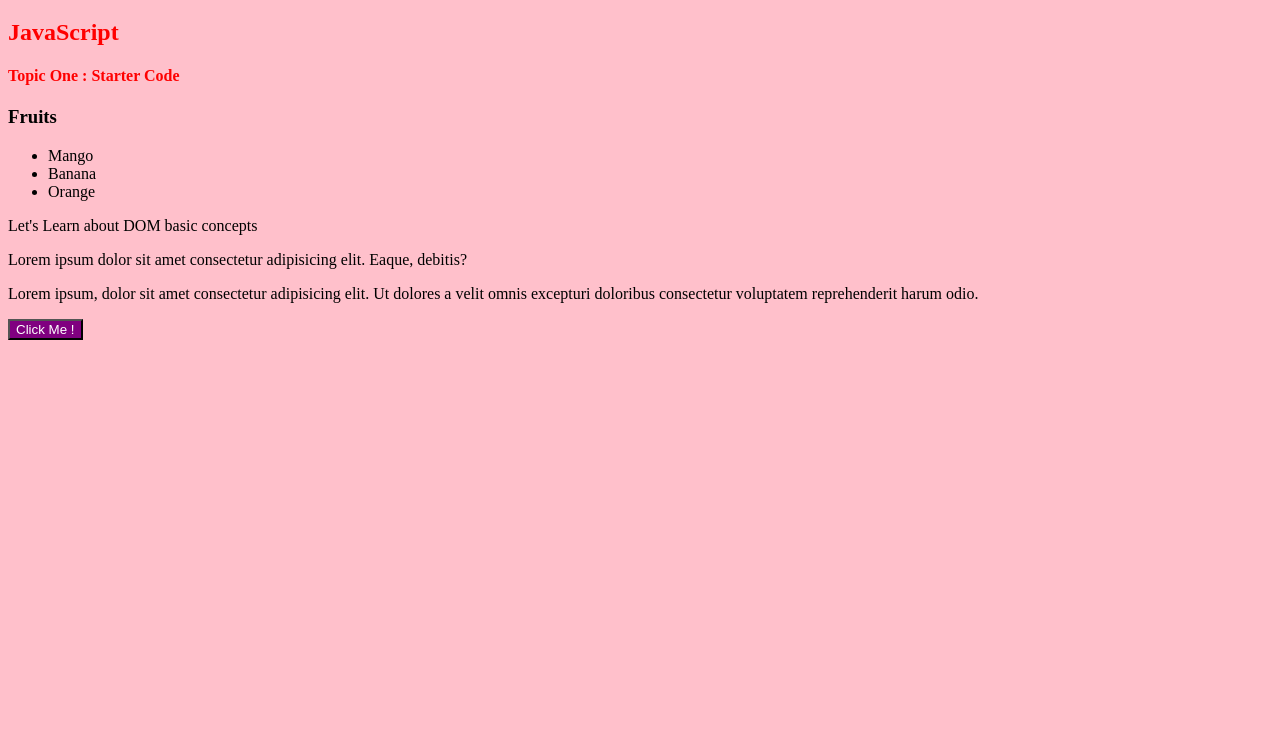
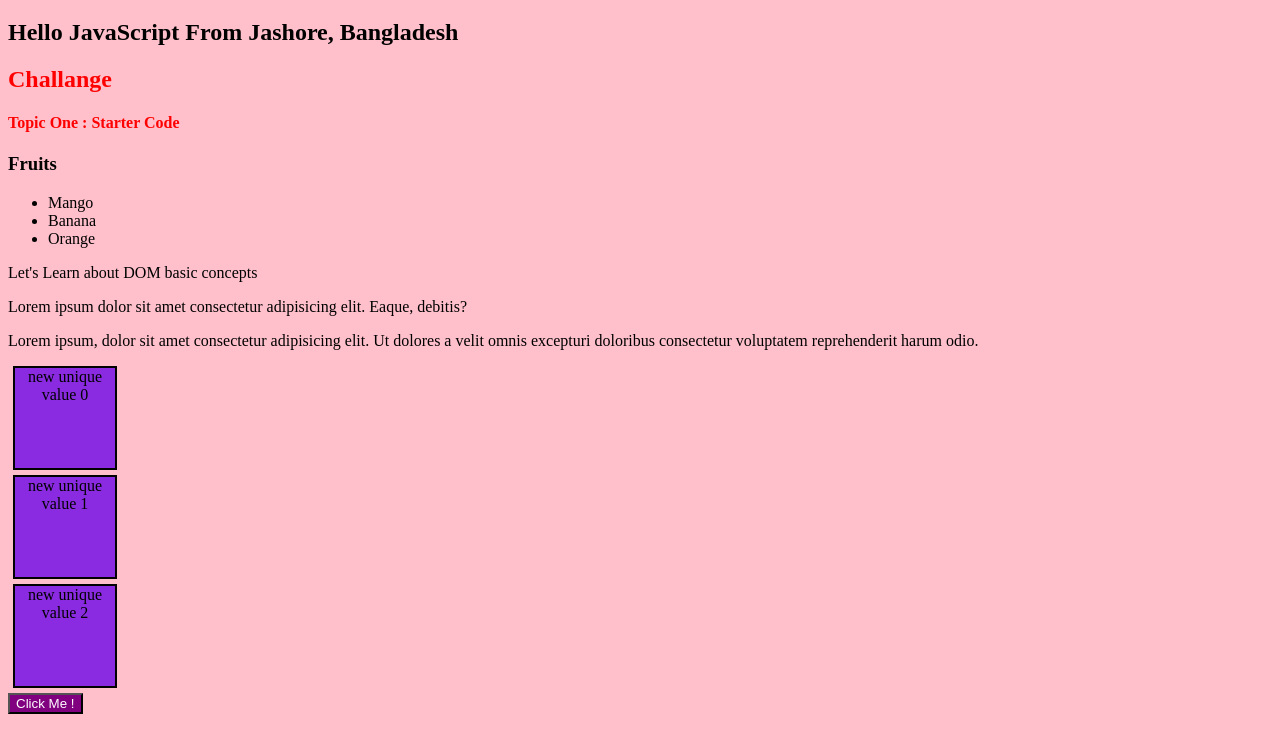
Before and after one commit to Sharier475/DomPartOne, a plain HTML site: page index.html in a window 1280 px wide. Shown: the part 61-800 px from the top of the page. Drawn offline with Linux system fonts and the light colour scheme.

Commit message:
Refactor HTML structure and enhance JavaScript functionality for dynamic content updates

```diff
--- a/index.html
+++ b/index.html
@@ -9,7 +9,8 @@
 </head>
 <body>
     <h1 id="header">DOM Demo by Sharier Islam</h1>
-    <h2 class="heading">JavaScript</h2>
+    <h2 id="edit">Hello JavaScript</h2>
+    <h2 class="heading">Challange</h2>
     <h4 class="heading">Topic One : Starter Code</h4>
     <div id="fru">
         <h3>Fruits</h3>
@@ -23,6 +24,15 @@
     <p>Lorem ipsum dolor sit amet consectetur adipisicing elit. Eaque, debitis?
     <p>Lorem ipsum, dolor sit amet consectetur adipisicing elit. Ut dolores a velit omnis excepturi doloribus consectetur voluptatem reprehenderit harum odio.</p>
     </p>
+    <div class="box">
+        First div
+    </div>
+    <div class="box">
+        Second div
+    </div>
+    <div class="box">
+        Third div
+    </div>
     <button id="myId">Click Me !</button>
 
 
--- a/script.js
+++ b/script.js
@@ -49,3 +49,22 @@ console.dir(allClass);
 // innerText: returns the text content of the element and all its children.
 // innerHtml: returns the plain text or HTML contents in the Element.
 // textContent: returns textual content even for hidden elements.
+
+
+
+//Practice
+
+let h2 = document.querySelector("#edit");
+console.dir(h2.innerText);
+h2.innerText = h2.innerText +" From Jashore, Bangladesh"
+
+let indx = 0;
+let divs = document.querySelectorAll(".box");
+for(let div of divs){
+    div.innerText = `new unique value ${indx}`;
+    indx++;
+}
+
+// divs[0].innerText = "new unique value 1"
+// divs[1].innerText = "new unique value 2"
+// divs[2].innerText = "new unique value 3"
--- a/style.css
+++ b/style.css
@@ -14,3 +14,12 @@ body{
     color :white;
     background-color: purple;
 }
+
+.box{
+    width: 100px;
+    height: 100px;
+    background-color: blueviolet;
+    border: 2px solid black;
+    margin: 5px;
+    text-align: center;
+}
```
